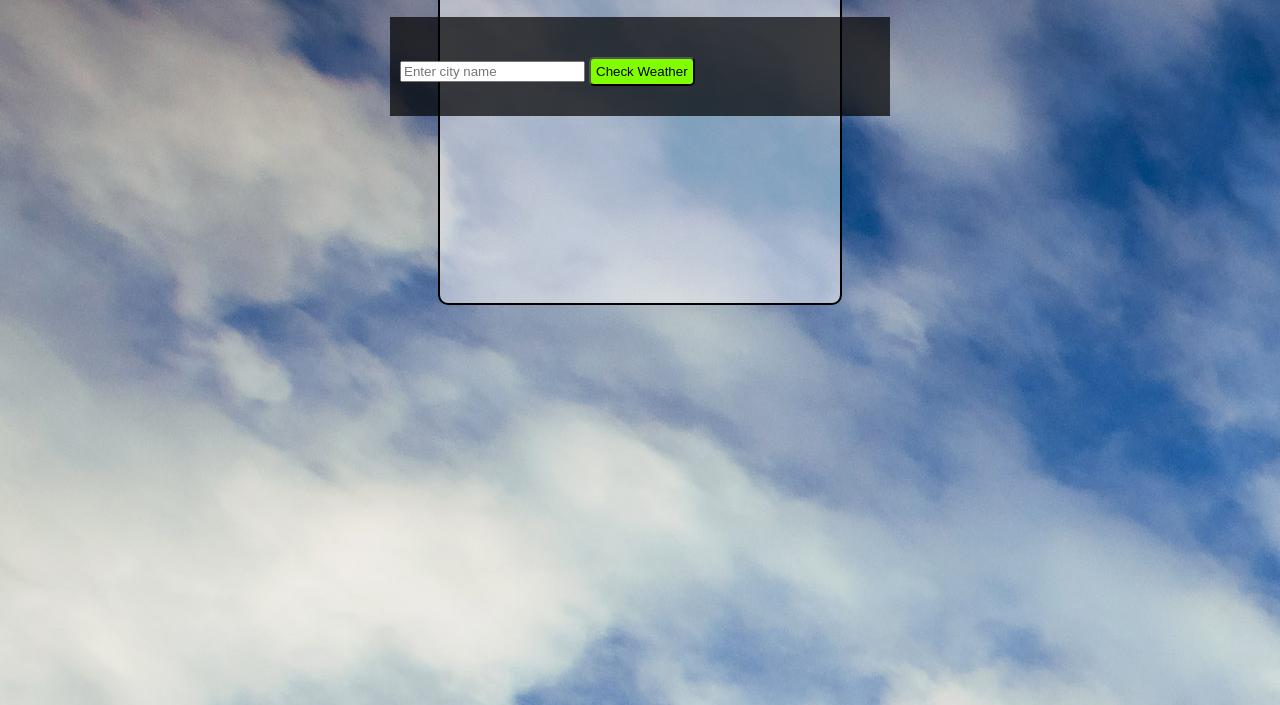
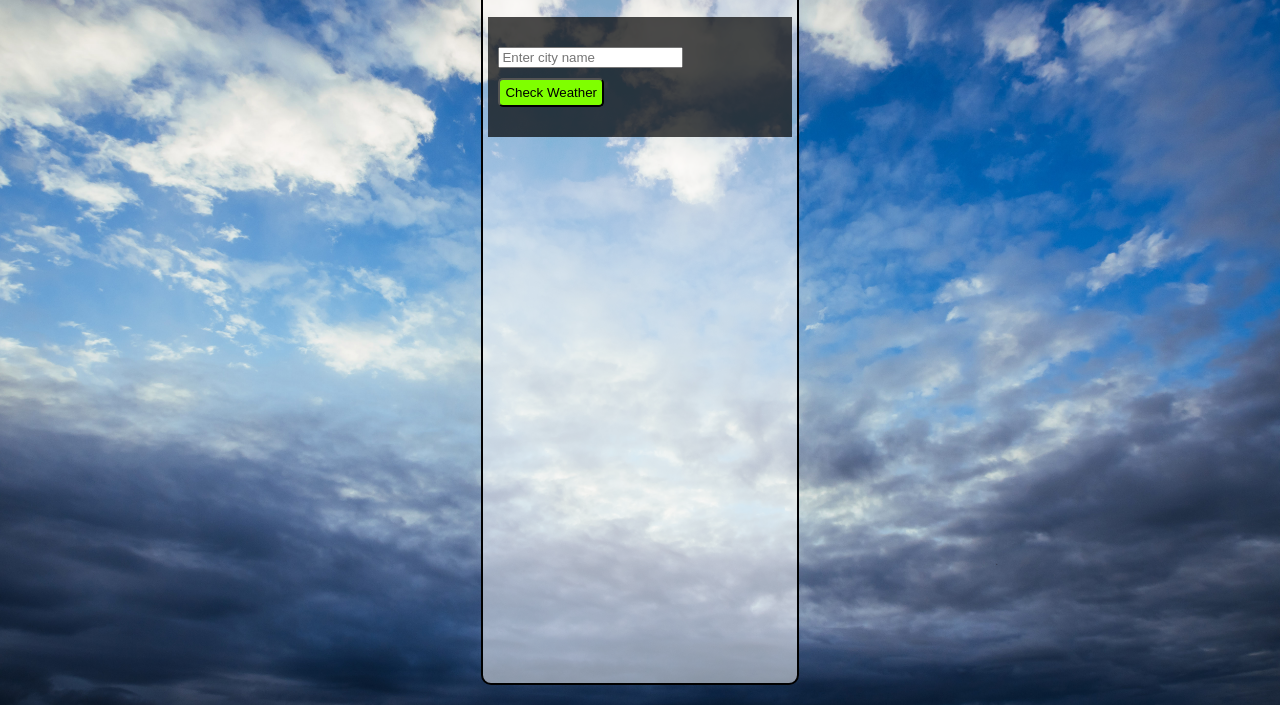
Before and after one commit to latakin/Weather-App, a plain HTML site: page index.html in a window 1280 px wide. Shown: the part 95-800 px from the top of the page. Drawn offline with Linux system fonts and the light colour scheme.

Commit message:
design changes

```diff
--- a/styles.css
+++ b/styles.css
@@ -2,12 +2,14 @@ body {
     display: flex;
     justify-content: center;
     margin: 0;
-    min-height: 400px;
+    padding: 0;
+    background-position: center;
+    background-size: cover;
+    min-height: 100vh;
 }
 
 .main-container {
-    height: auto;
-    width: 400px;
+    height: 95vh;
     background-color: rgba(255, 255, 255, 0.5);
     border: 2px solid black;
     border-radius: 10px;
@@ -16,14 +18,16 @@ body {
     align-items: center;
     position: relative;
     margin-top: 20px;
+    box-sizing: border-box;
 
 }
 
 .second-container {
     margin-top: 10px;
-    width: 60vh;
+    width: 90%;
     padding: 30px 10px;
     background-color: rgba(0 ,0 , 0, 0.7);
+    max-width: 400px;
 }
 
 
@@ -33,7 +37,7 @@ body {
     position: absolute;
     top: auto;
     left: 0;
-    width: 60vh;
+    width: 90%;
     max-height: 0;
     transition: max-height 0.5s ease-out, padding 0.5s ease-out;
     padding: 0 10px;
@@ -120,11 +124,12 @@ body {
 @media (max-width: 360px) {
     .main-container {
         padding: 5px;
-        background-size: cover;
     }
     .second-container {
-        flex-direction: column;
-        align-items: center;
+        width: 90%;
+    }
+    .weather-container {
+    width: 90%;
     }
 
 
```
